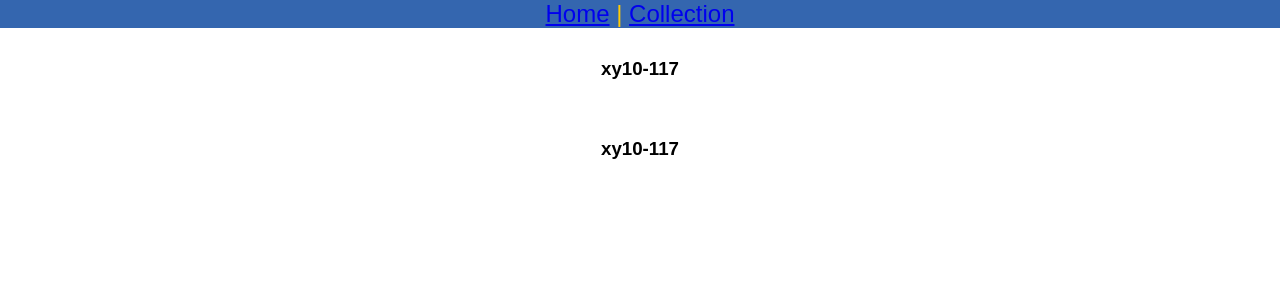
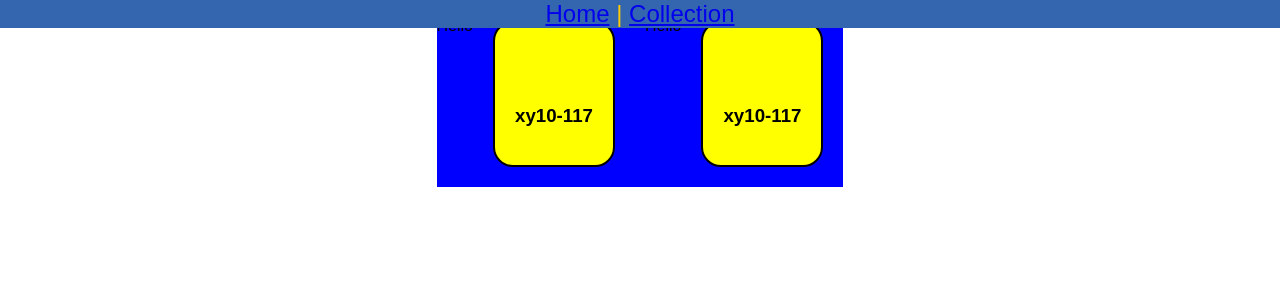
Before and after one commit to sethcbarnett/Poke-Trader, a Vue app in the folder vue/: page /collection in a window 1280 px wide. Shown: the top 300 px of the page. Built offline with nearby package versions, Linux system fonts and the light colour scheme; no server answers; a web font is replaced by a local one.

Commit message:
Started working on styling the card displays

```diff
--- a/vue/src/components/CardDisplay.vue
+++ b/vue/src/components/CardDisplay.vue
@@ -1,5 +1,7 @@
 <template>
-  <div>
+  <div id = "display-area">
+    <p>Hello</p>
+    <div id = "card-display">
       <div class ="toptext" >
         <h1>{{card.name}}</h1>
       </div>
@@ -8,6 +10,7 @@
       </div>
       <div class ="bottom">
         <h3>{{card.id}}</h3>
+      </div>
     </div>
   </div>
 </template>
@@ -39,4 +42,17 @@ export default {
 
 <style>
 
+#card-display{
+  background-color: yellow;
+  border: 2px solid black;
+  border-radius: 20px;
+  padding: 20px;
+  display: flex;
+  flex-direction: column;
+  margin: 20px;
+}
+#display-area {
+  background-color: blue;
+  margin-top: 1px;
+}
 </style>
--- a/vue/src/services/CardService.js
+++ b/vue/src/services/CardService.js
@@ -1,11 +1,11 @@
 import axios from 'axios';
  const apiService = axios.create({
-     baseUrl: "http://localhost:44315"
+     baseUrl: "https://localhost:44315"
  })
 export default {
 
   getCardById(id) {
-    return apiService.get(`/card/${id}`);
+    return apiService.get(`card/${id}`);
   }
 
 
--- a/vue/src/views/Collection.vue
+++ b/vue/src/views/Collection.vue
@@ -1,6 +1,6 @@
 <template>
   <div>
-    <card-display/>
+    <card-display class = "card1"/>
     <card-display/>
   </div>
 </template>
@@ -16,5 +16,10 @@ export default {
 </script>
 
 <style>
-
+div{
+  display: flex;
+}
+.card1 {
+  padding-right: 10px;
+}
 </style>
```
Also changed, not shown: 1 other file (tests, documents, lock files or other folders). Lines whose indentation alone changed are shown as unchanged.
